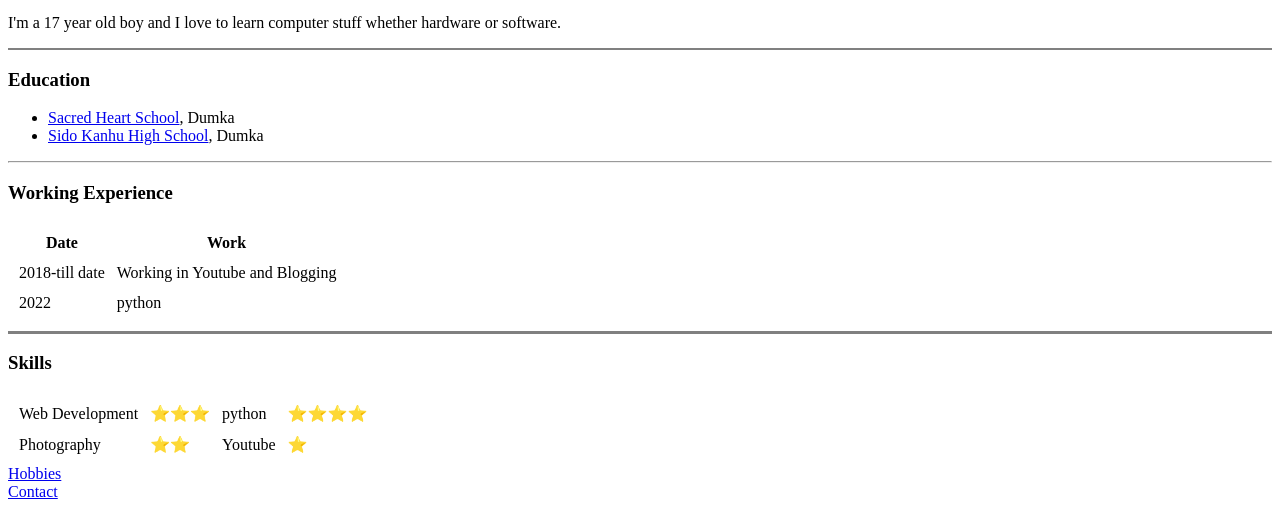
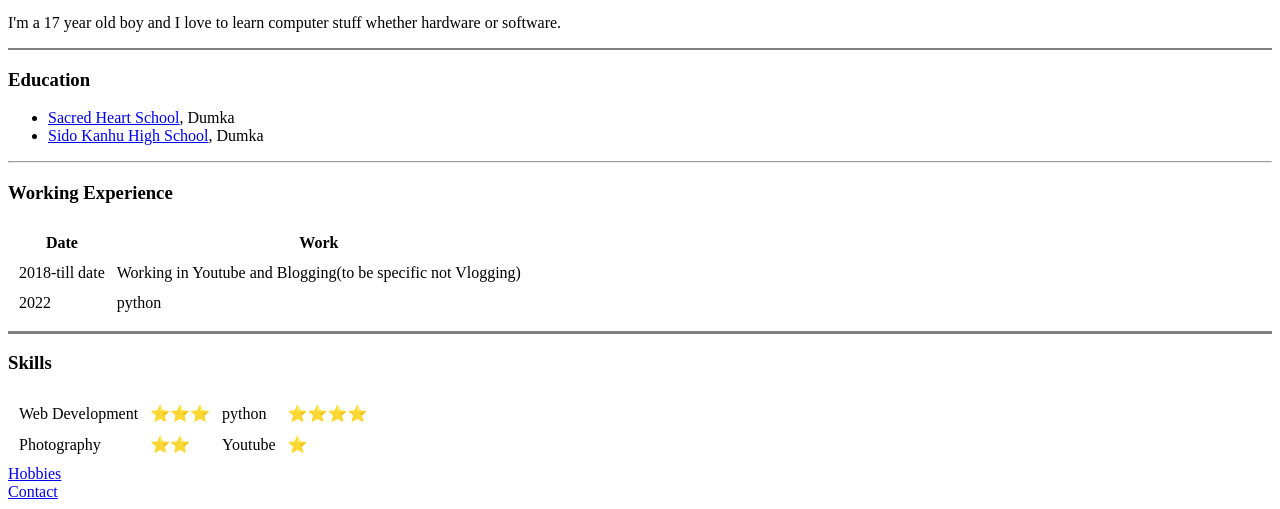
Before and after one commit to abhishekfire08/cv, a plain HTML site: page index.html in a window 1280 px wide. Shown: the part 376-885 px from the top of the page. Drawn offline with Linux system fonts and the light colour scheme.

Commit message:
Update index.html

```diff
--- a/index.html
+++ b/index.html
@@ -31,7 +31,7 @@
     <tbody>
       <tr>
         <td>2018-till date</td>
-        <td>Working in Youtube and Blogging</td>
+        <td>Working in Youtube and Blogging(to be specific not Vlogging)</td>
       </tr>
       <tr>
         <td>2022</td>
```
